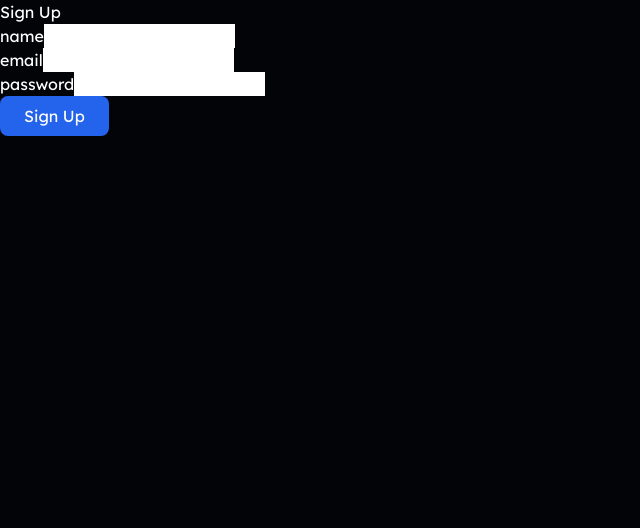
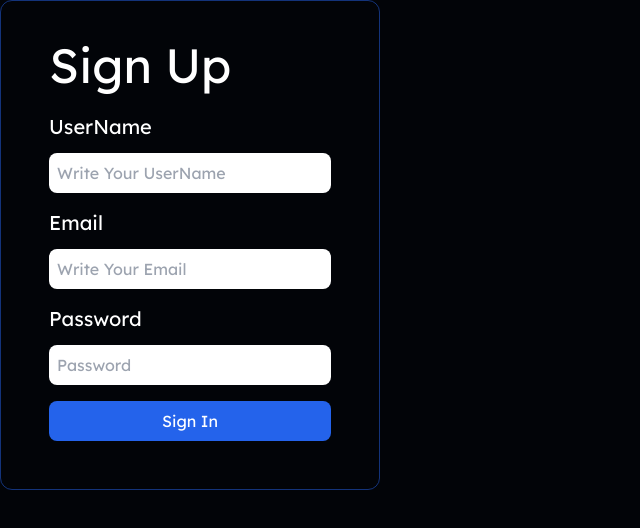
Before and after one commit to KireetS/webdevproject, a Next.js app: page /signup/signup-form in a window 1280 px wide. Shown: the top 528 px of the page, without its empty margins (0-640 px from the left). Built offline with nearby package versions, Linux system fonts and the light colour scheme.

Commit message:
Changes in form

```diff
--- /dev/null
+++ b/src/components/ui/SignIn.tsx
@@ -0,0 +1,88 @@
+import React, {useEffect} from "react";
+import { FieldValues, SubmitHandler, useForm } from "react-hook-form";
+import Button from "./button";
+export type signUpFormType ={
+    name : string,
+   email:string,
+   password:string
+   }
+
+
+const SignIn =()=> {
+    const {
+        register,
+        handleSubmit,
+        reset,
+        formState:{errors,isSubmitSuccessful}
+    }=useForm();
+
+    useEffect(()=>{
+        if(isSubmitSuccessful){
+            reset({
+                email:"",
+                Password:"",
+            })
+        }
+    },[reset,isSubmitSuccessful]);
+
+    const signInform : SubmitHandler<FieldValues> = async(data,event) => {
+        console.log("Logging data", data);
+        console.log(event)
+        try{
+            console.log(data)
+        }
+        catch(error){
+
+        }
+    }
+    return(
+        <div>
+            <form onSubmit={handleSubmit(signInform)}>
+                <div className="mx-auto flex flex-col justify-center gap-4">
+                    {/* email */}
+                    <div className="flex flex-col w-full gap-2 ">
+                            <label htmlFor='email' className="text-bold text-xl text-white" >Email</label>
+                            <input
+                                type="email"
+                                placeholder="Write Your Email"
+                                className="text-black rounded-lg p-2 w-full"
+                                {...register("email", {
+                                    required: true,
+                                    pattern: {
+                                        value: /^[a-zA-Z0-9._-]+@[a-zA-Z0-9.-]+\.[a-zA-Z]{2,4}$/,
+                                        message: "Email address is not valid.",
+                                    }
+                                })}
+                            />
+                            {errors.email && (
+                                <span>
+                                    enter your correct email
+                                </span>
+                            )}
+                    </div>
+                        {/* Password */}
+                    <div className="flex flex-col gap-2">
+                            <label htmlFor='Password' className="text-bold text-xl text-white" >Password</label>
+                            <input
+                                type="Password"
+                                placeholder="Password"
+                                className="text-black rounded-lg p-2 w-full"
+                                {...register("Password", {required: true})}
+                            />
+                            {errors.Password && (
+                                <span>
+                                    enter your correct Password
+                                </span>
+                            )}
+                    </div>
+                    {/* Button */}
+                    <Button className="flex justify-center " type="submit" >
+                        Sign In
+                    </Button>
+                </div>
+            </form>
+        </div>
+    )
+}
+
+export default SignIn
--- /dev/null
+++ b/src/components/ui/SignUp.tsx
@@ -0,0 +1,105 @@
+import React, {useEffect} from "react";
+import { FieldValue, FieldValues, SubmitHandler, useForm } from "react-hook-form";
+import Button from "./button";
+export type signUpFormType ={
+    name : string,
+   email:string,
+   password:string
+   }
+
+const SignUp =()=>{
+  const {
+    register,
+    handleSubmit,
+    reset,
+    formState:{errors,isSubmitSuccessful}
+}=useForm();
+
+useEffect(()=>{
+    if(isSubmitSuccessful){
+        reset({
+            UserName:'',
+            email:"",
+            Password:"",
+        })
+    }
+},[reset,isSubmitSuccessful]);
+
+const signupform : SubmitHandler<FieldValues> = async(data,event) => {
+    console.log("Logging data", data);
+    console.log(event)
+    try{
+        console.log(data)
+    }
+    catch(error){
+
+    }
+}
+return(
+    <div>
+        <form onSubmit={handleSubmit(signupform)}>
+            <div className="flex flex-col mx-auto gap-4">
+                {/* UserName */}
+                <div className="flex flex-col gap-3 w-full ">
+                    <label htmlFor='UserName' className="text-bold text-xl text-white">UserName</label>
+                    <input
+                        type="text"
+                        placeholder="Write Your UserName"
+                        className="text-black rounded-lg p-2"
+                        {...register("UserName", {required: true})}
+                    />
+                    {errors.UserName && (
+                        <span>
+                            enter your correct UserName
+                        </span>
+                    )}
+                </div>
+                    {/* email */}
+                <div className="flex flex-col gap-3 w-full">
+                    <label htmlFor='email' className="text-bold text-xl text-white">Email</label>
+                    <input
+                        type="email"
+                        placeholder="Write Your Email"
+                        className="text-black rounded-lg p-2"
+                        {...register("email", {
+                            required: true,
+                            pattern: {
+                                value: /^[a-zA-Z0-9._-]+@[a-zA-Z0-9.-]+\.[a-zA-Z]{2,4}$/,
+                                message: "Email address is not valid.",
+                            }
+                        })}
+                    />
+                    {errors.email && (
+                        <span>
+                            enter your correct email
+                        </span>
+                    )}
+                </div>
+                {/* Password */}
+                <div className="flex flex-col gap-3 w-full">
+                    <label htmlFor='Password' className="text-bold text-xl text-white" >Password</label>
+                    <input
+                        type="Password"
+
+                        placeholder="Password"
+                        className="text-black rounded-lg p-2"
+                        {...register("Password", {required: true})}
+                    />
+                    {errors.Password && (
+                        <span>
+                            enter your correct Password
+                        </span>
+                    )}
+                </div>
+                {/* Button */}
+                <Button className="flex justify-center " type="submit" >
+                    Sign In
+                </Button>
+            </div>
+
+        </form>
+    </div>
+)
+}
+
+export default SignUp
--- a/src/components/ui/form.tsx
+++ /dev/null
@@ -1,54 +0,0 @@
-import React, { useState } from 'react';
-import Button from './button';
-interface FormFields {
-  [key: string]: string;
-}
-
-interface FormProps<T extends FormFields> {
-  fields: string[];
-  onSubmit: (formData: T) => void;
-  submitButtonText?: string;
-}
-
-const FormComponent = <T extends FormFields>({ fields, onSubmit, submitButtonText = 'Submit' }: FormProps<T>) => {
-  const initialState: T = fields.reduce((acc, field) => {
-    acc[field as keyof T] = '' as T[keyof T];
-    return acc;
-  }, {} as T);
-
-  const [formData, setFormData] = useState<T>(initialState);
-
-  const handleChange = (e: React.ChangeEvent<HTMLInputElement>): void => {
-    const { name, value } = e.target;
-    setFormData(prevState => ({
-      ...prevState,
-      [name]: value
-    }));
-  };
-
-  const handleSubmit = (e: React.FormEvent<HTMLFormElement>): void => {
-    e.preventDefault();
-    onSubmit(formData);
-    setFormData(initialState);
-  };
-
-  return (
-    <form onSubmit={handleSubmit}>
-      {fields.map((fieldName) => (
-        <div key={fieldName}>
-          <label htmlFor={fieldName}>{fieldName}</label>
-          <input
-            type={fieldName === 'password' ? 'password' : 'text'}
-            id={fieldName}
-            name={fieldName}
-            value={formData[fieldName as keyof T]}
-            onChange={handleChange}
-          />
-        </div>
-      ))}
-      <Button type="submit">{submitButtonText}</Button>
-    </form>
-  );
-};
-
-export default FormComponent;
--- a/src/pages/signup/signin-form.tsx
+++ b/src/pages/signup/signin-form.tsx
@@ -1,23 +1,13 @@
-import React from 'react';
-import FormComponent from '@/components/ui/form';
+import React from "react";
+import SignIn from "@/components/ui/SignIn";
 
-interface SignInFormData {
-  email: string;
-  password: string;
+
+const SignInPage = ()=>{
+  return(
+    <div  className="flex-col space-y-6 w-full max-w-[380px] border-primary/50 hover:border-primary border hover:shadow-2xl hover:shadow-primary/20 rounded-xl lg:p-12 lg:pt-10 p-6 pt-5 transition-all duration-300 ease-in-out">
+      <h1 className="text-bold text-5xl">Sign In </h1>
+      <SignIn></SignIn>
+    </div>
+  )
 }
-
-const SignInPage: React.FC = () => {
-  const handleSignIn = (formData: SignInFormData) => {
-    // Handle sign-in form submission
-    console.log('Sign In form submitted:', formData);
-  };
-
-  return (
-    <div>
-      <h1>Sign In</h1>
-      <FormComponent fields={['email', 'password']} onSubmit={handleSignIn} submitButtonText="Sign In" />
-    </div>
-  );
-};
-
-export default SignInPage;
+export default SignInPage
--- a/src/pages/signup/signup-form.tsx
+++ b/src/pages/signup/signup-form.tsx
@@ -1,24 +1,12 @@
-import React from 'react';
-import FormComponent from '@/components/ui/form';
+import React from "react";
+import SignUp from "@/components/ui/SignUp";
 
-interface SignUpFormData {
-  name: string;
-  email: string;
-  password: string;
+const SignUpPage = ()=>{
+  return(
+    <div className="space-y-6 w-full max-w-[380px] border-primary/50 hover:border-primary border hover:shadow-2xl hover:shadow-primary/20 rounded-xl lg:p-12 lg:pt-10 p-6 pt-5 transition-all duration-300 ease-in-out" >
+      <h2 className="text-bold text-5xl">Sign Up</h2>
+      <SignUp></SignUp>
+    </div>
+  )
 }
-
-const SignUpPage: React.FC = () => {
-  const handleSignUp = (formData: SignUpFormData) => {
-    // Handle sign-up form submission
-    console.log('Sign Up form submitted:', formData);
-  };
-
-  return (
-    <div>
-      <h1>Sign Up</h1>
-      <FormComponent fields={['name', 'email', 'password']} onSubmit={handleSignUp} submitButtonText="Sign Up" />
-    </div>
-  );
-};
-
-export default SignUpPage;
+export default SignUpPage
--- a/src/pages/signup/signup-page.tsx
+++ b/src/pages/signup/signup-page.tsx
@@ -1,10 +1,11 @@
 "use client";
 import Image from "next/image";
-import SignupForm from "./signup-form";
+import SignUpPage from "./signup-form";
 import React, { useState } from "react";
 import Button from "@/components/ui/button";
-import SigninForm from "./signin-form";
+import SignInPage from "./signin-form";
 import { cn } from "@/lib/utils";
+
 
 const SignupPage = () => {
     const [toggle, setToggle] = useState(false);
@@ -12,9 +13,9 @@ const SignupPage = () => {
         <div className={cn(`min-w-screen flex min-h-screen`, toggle ? "flex-row" : "flex-row-reverse")}>
             <div className="xl:py-0 py-24 xl:px-16 px-4 xl:basis-1/2 basis-full flex justify-center items-center flex-col">
                 {!toggle ? (
-                    <SignupForm className="space-y-6 w-full max-w-[380px] border-primary/50 hover:border-primary border hover:shadow-2xl hover:shadow-primary/20 rounded-xl lg:p-12 lg:pt-10 p-6 pt-5 transition-all duration-300 ease-in-out" />
+                    <SignUpPage />
                 ) : (
-                    <SigninForm className="space-y-6 w-full max-w-[380px] border-primary/50 hover:border-primary border hover:shadow-2xl hover:shadow-primary/20 rounded-xl lg:p-12 lg:pt-10 p-6 pt-5 transition-all duration-300 ease-in-out" />
+                    <SignInPage />
                 )}
             </div>
             <div className="basis-1/2 relative min-h-screen h-full xl:flex hidden">
```
